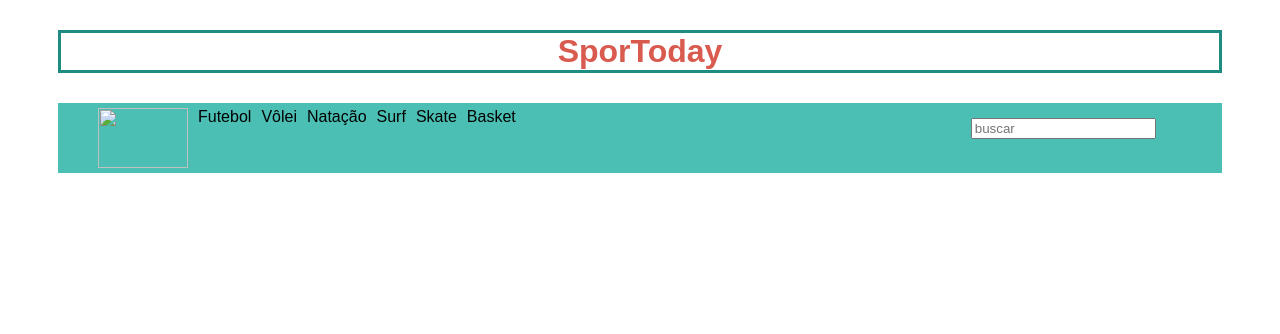
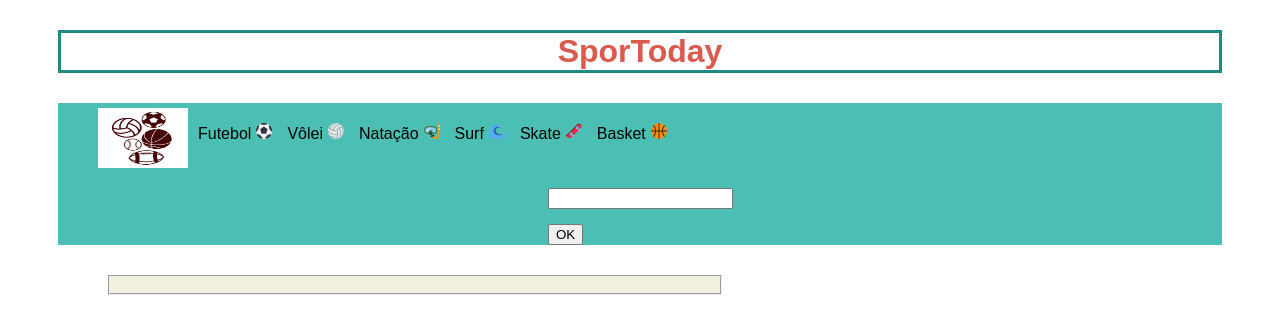
Before and after one commit to ICEI-PUC-Minas-PMV-ADS/pmv-ads-2021-2-e1-proj-web-t1-informacoes-legislativas, a plain HTML site: page src/resultados.html in a window 1280 px wide. Drawn offline with Linux system fonts and the light colour scheme.

Commit message:
Add files via upload

```diff
--- a/src/resultados.html
+++ b/src/resultados.html
@@ -13,19 +13,27 @@
         <h1>SporToday</h1>
         <div>
             <ul>
-                <img src="imagens/Sports.png" height="60" width="90" class="logo" alt="" srcset="">
-                <li><img src="imagens/soccer ball.png" alt=""><a href="futebol.html">Futebol</a><li>
-				<li><img src="imagens/volleyball.png" alt=""><img src="imagens/" alt=""><a href="Volei.html">Vôlei</a></li>
-				<li><img src="imagens/swimming.png" alt=""><a href="natacao.html">Natação</a></li>
-				<li><img src="imagens/surf.png" alt=""><a href="surf.html">Surf</a></li>
-				<li><img src="imagens/skate.png" alt=""><a href="skate.html">Skate</a></li>
-                <li><img src="imagens/basket ball.png" alt=""><a href="basket.html">Basket</a></li>
-                <input type="text" class="input-busc" placeholder="buscar" >
+                <img src="img/logo.png" height="60" width="90" class="logo" alt="" srcset="">
+                <li><a href="futebol.html">Futebol<img src="img/soccer-ball.png" class="img-header" alt=""></a><li>
+				<li><a href="Volei.html">Vôlei<img src="img/volleyball.png" class="img-header" alt=""></a></li>
+				<li><a href="natacao.html">Natação<img src="img/natacao.png" class="img-header" alt=""></a></li>
+				<li><a href="surf.html">Surf<img src="img/surf.png" class="img-header" alt=""></a></li>
+				<li><a href="skate.html">Skate<img src="img/skate.png" class="img-header" alt=""></a></li>
+                <li><a href="basket.html">Basket<img src="img/basket ball.png" class="img-header" alt=""></a></li>
+                <li><form name = "myForm" action = "">
+                    <input type="text" class="input-busc" name = "fname">
+                    <input id = "btn" type="button" value="OK" onclick="getData()"></form>
+                </li>
                 </ul>
         </div>
     </header>
+    <div id="lista-news">
+        <fieldset class="field-1">
 
-    <script type = "text/javascript" src = "script.js"></script>
+        </fieldset>
+    </div>
+
+    <script type = "text/javascript" src = "scriptResults.js"></script>
 
 </body>
 </html>
--- /dev/null
+++ b/src/scriptResults.js
@@ -0,0 +1,73 @@
+function getData() {
+	var x = document.forms["myForm"]["fname"].value;
+	const apiKey = 'b02df544e547429b97eb5c4359fb913d';
+	var url = `https://newsapi.org/v2/everything?q=${x}&apiKey=${apiKey}`
+	fetch(url).then((res)=>{
+        return res.json()
+    	}).then((data)=>{
+        //console.log(data)
+		document.open("text/html","replace")
+		var textoResultados = '';
+        for (i = 0; i < data.articles.length; i++) {
+            let newsTitle = data.articles[i].title
+		    if (newsTitle == null) {
+		        let description = data.articles[i].description;
+		        let ptIndex = description.indexOf(".");
+		        let descriptionPt = description.slice(0, ptIndex);
+		        newsTitle = descriptionPt;
+            }
+		    textoResultados +=
+		    `<fieldset class="field-1">
+		        <div class = "field-1">
+		            <h2 style="text-align:center;">${newsTitle}</h2>
+		            <a href=${data.articles[i].url}><img src=${data.articles[i].urlToImage} width="250" height="250"></a>
+		        </div>
+		    </fieldset>`
+        };
+		document.write(`<!DOCTYPE html>
+		<html lang="pt-br">
+		    <head>
+				<meta charset="UTF-8">
+				<meta http-equiv="X-UA-Compatible" content="IE=edge">
+				<meta name="viewport" content="width=device-width, initial-scale=1.0">
+				<link rel="shortcut icon" href="" type="image/x-icon">
+				<title>SporToday</title>
+				<link rel="stylesheet" href="style.css">
+			</head>
+		    <body>
+				<header>
+				<h1>SporToday</h1>
+				    <div>
+					    <ul>
+						    <img src="img/logo.png" height="60" width="90" class="logo" alt="" srcset="">
+    						<li><a href="futebol.html">Futebol<img src="img/soccer-ball.png" class="img-header" alt=""></a><li>
+	    					<li><a href="Volei.html">Vôlei<img src="img/volleyball.png" class="img-header" alt=""></a></li>
+		    				<li><a href="natacao.html">Natação<img src="img/natacao.png" class="img-header" alt=""></a></li>
+			    			<li><a href="surf.html">Surf<img src="img/surf.png" class="img-header" alt=""></a></li>
+				    		<li><a href="skate.html">Skate<img src="img/skate.png" class="img-header" alt=""></a></li>
+					    	<li><a href="basket.html">Basket<img src="img/basket ball.png" class="img-header" alt=""></a></li>
+    						<li><form name = "myForm" action = "">
+	    						<input type="text" class="input-busc" name = "fname" value = ${x}>
+		    					<input id = "btn" type="button" value="OK" onclick="getData()"></form>
+			    			</li>
+				    	</ul>
+				    </div>
+			    </header>
+				<script type = "text/javascript" src = "scriptResults.js"></script>
+				<div id="lista-news">`, textoResultados, `</div>
+                    <div class="rodape">
+                        <fieldset class="field-2">
+                            <legend>
+                                <h2>Nos siga nas redes</h2>
+                            </legend>
+                        <ul>
+                            <li><img src="img/icone-instagram.png" alt=""> <a href="https://www.instagram.com/" target="_blank" rel="external">instagram</a>- <strong>Nosso instagram</strong></li>
+                            <li><img src="img/icone-twitter.png" alt=""> <a href="https://twitter.com" target="_blank" rel="external">twitter</a>- <strong>Nos siga no twitter</strong></li>
+                            <li><img src="img/icone-youtube.png" alt=""> <a href="https://www.youtube.com/" target="_blank" rel="external">youtube</a> <strong>Se inscreva no canal</strong></li>
+                        </ul>
+                        </fieldset>
+
+                    </div>
+                </div>`);
+	})
+}
--- a/src/style.css
+++ b/src/style.css
@@ -35,6 +35,13 @@ header ul {
 }
 
 fieldset {
+  margin-left: 50px;
+  margin-right: 50px;
+  margin-top: 30px;
+  margin-bottom: 20px;
+}
+
+#lista-news {
   margin-left: 50px;
   margin-right: 50px;
   margin-top: 30px;
```
Also changed, not shown: src/index.html (+5 -2 lines), src/script2.js (added, +89 -0 lines). Lines whose indentation alone changed are shown as unchanged.
